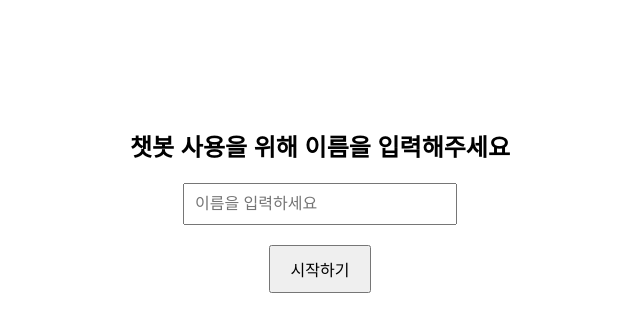
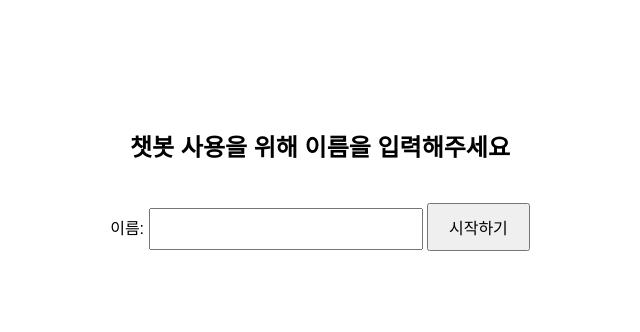
Before and after one commit to minheok/Nasky, a Flask app: page /name in a window 1280 px wide. Shown: the top 332 px of the page, without its empty margins (320-960 px from the left). Run offline with Flask 3, Linux system fonts and the light colour scheme; parts of the project's set-up code (start-up, migrations or seed data) failed here and were passed over.

Commit message:
Fix : show_name_5

```diff
--- a/templates/name.html
+++ b/templates/name.html
@@ -24,8 +24,8 @@
 <body>
     <h2>챗봇 사용을 위해 이름을 입력해주세요</h2>
     <form method="POST" action="/name">
-        <input type="text" name="name" placeholder="이름을 입력하세요" required>
-        <br>
+        <label for="username">이름:</label>
+        <input type="text" id="username" name="username" required>
         <button type="submit">시작하기</button>
     </form>
 </body>
```
